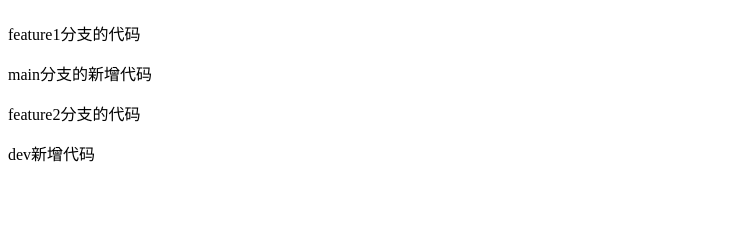
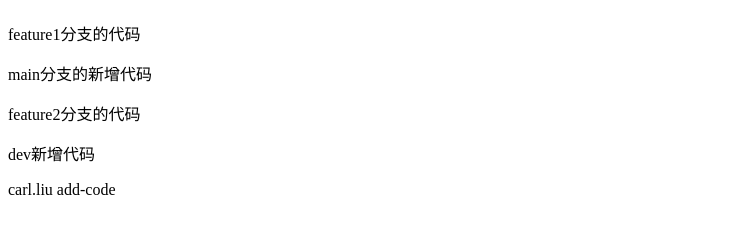
Before and after one commit to CarlTaoLiu/learn-git, a plain HTML site: page index.html in a window 1280 px wide. Shown: the part 59-292 px from the top of the page, without its empty margins (0-754 px from the left). Drawn offline with Linux system fonts and the light colour scheme.

Commit message:
add new code

```diff
--- a/index.html
+++ b/index.html
@@ -15,5 +15,6 @@
     <p>feature2分支的代码</p>
 
     <p>dev新增代码</p>
+    <p>carl.liu add-code</p>
 </body>
 </html>
```
